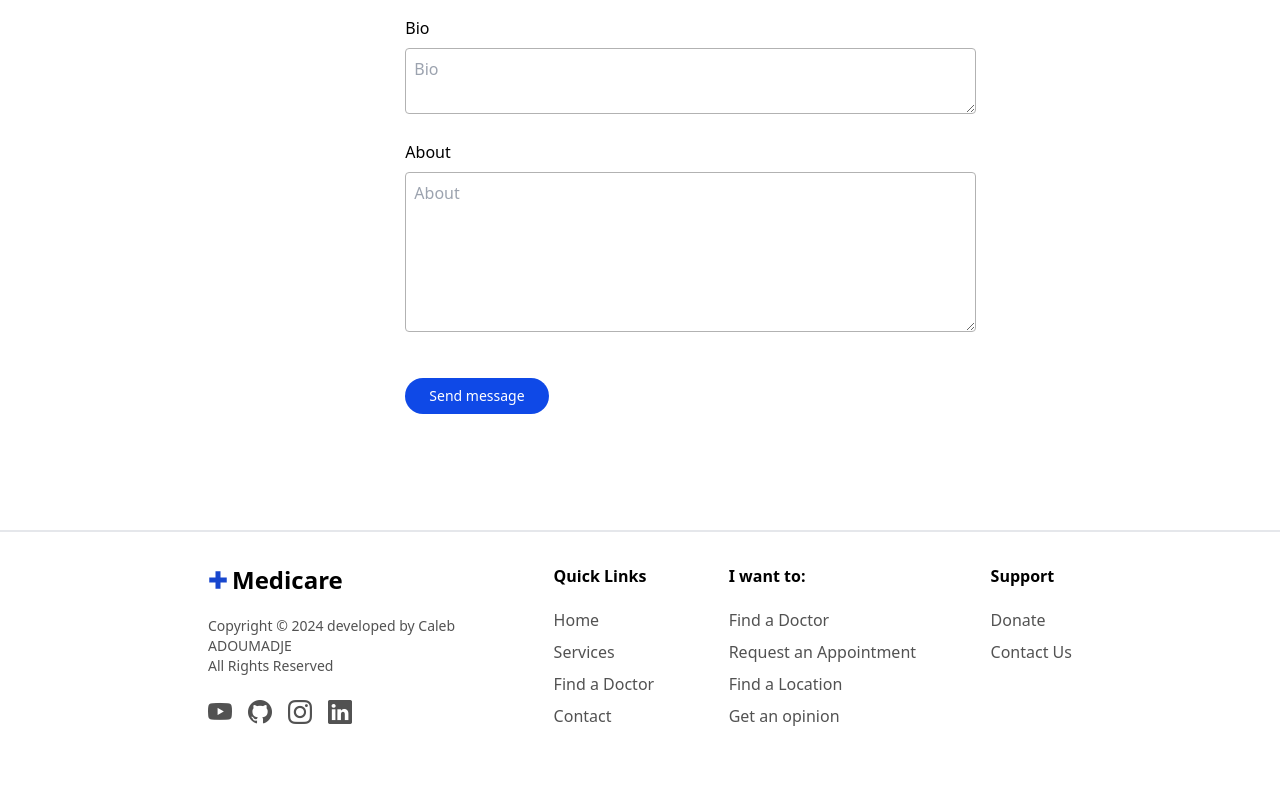
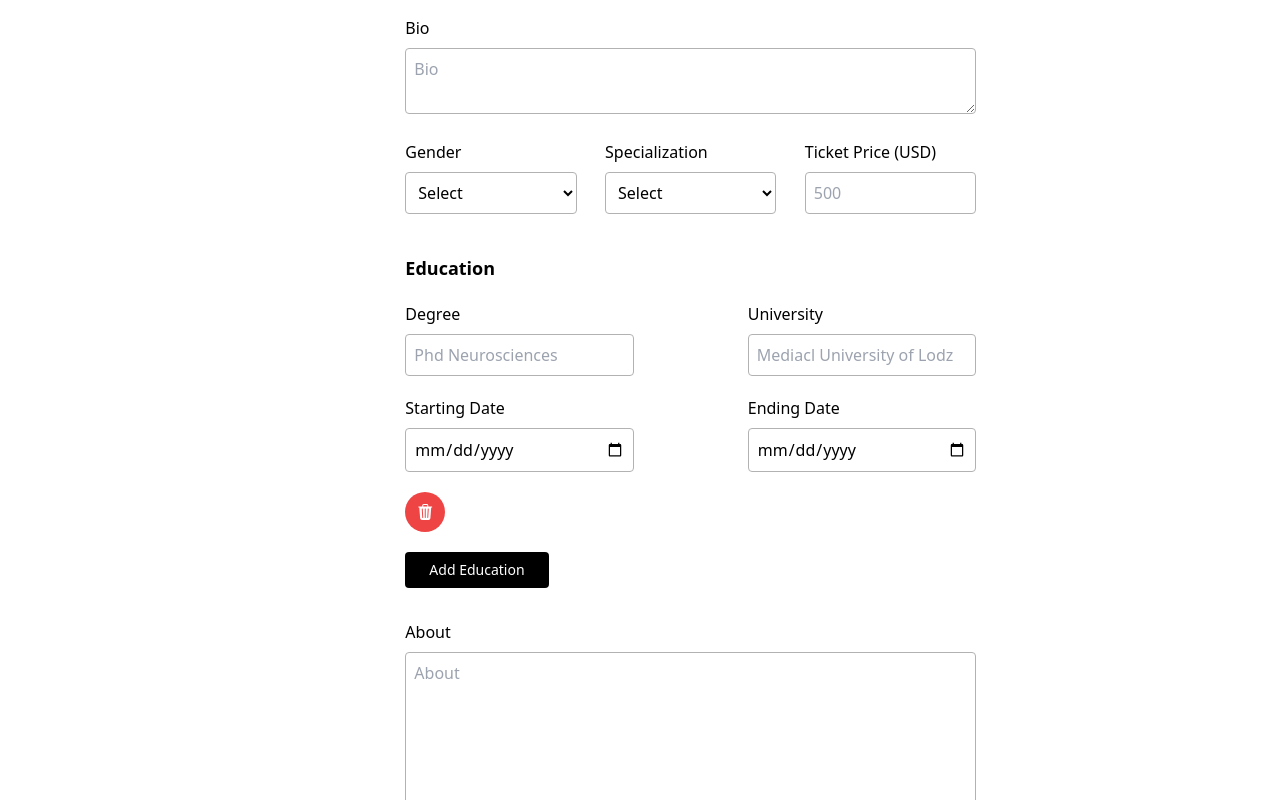
Before and after one commit to adoumadje/medicare-frontend, an Angular app: page / in a window 1280 px wide. Shown: the part 652-1452 px from the top of the page. Built offline with nearby package versions, Linux system fonts and the light colour scheme.

Commit message:
up to education section

```diff
--- a/src/app/components/doctor-dashboard/doctor-dashboard.component.html
+++ b/src/app/components/doctor-dashboard/doctor-dashboard.component.html
@@ -196,6 +196,67 @@
                         placeholder="Bio"
                     ></textarea>
                 </div>
+                <div class="mt-5 flex justify-between">
+                    <div class="w-30p">
+                        <label for="" class="block mb-2">Gender</label>
+                        <select class="w-full border border-borderLightBlack px-2 py-2 rounded bg-transparent">
+                            <option value="">Select</option>
+                        </select>
+                    </div>
+                    <div class="w-30p">
+                        <label for="" class="block mb-2">Specialization</label>
+                        <select class="w-full border border-borderLightBlack px-2 py-2 rounded bg-transparent">
+                            <option value="">Select</option>
+                        </select>
+                    </div>
+                    <div class="w-30p">
+                        <label for="" class="block mb-2">Ticket Price (USD)</label>
+                        <input type="number" class="w-full border border-borderLightBlack px-2 py-2 rounded"
+                            placeholder="500"
+                        >
+                    </div>
+                </div>
+
+                <div class="mt-10">
+                    <h4 for="" class="mb-5 font-semibold text-lg">Education</h4>
+                    <div>
+                        <div class="flex justify-between">
+                            <div class="w-40p">
+                                <label for="" class="block mb-2">Degree</label>
+                                <input type="text" class="w-full border border-borderLightBlack px-2 py-2 rounded"
+                                    placeholder="Phd Neurosciences"
+                                >
+                            </div>
+                            <div class="w-40p">
+                                <label for="" class="block mb-2">University</label>
+                                <input type="text" class="w-full border border-borderLightBlack px-2 py-2 rounded"
+                                    placeholder="Mediacl University of Lodz"
+                                >
+                            </div>
+                        </div>
+                        <div class="flex justify-between mt-5">
+                            <div class="w-40p">
+                                <label for="" class="block mb-2">Starting Date</label>
+                                <input type="date" class="w-full border border-borderLightBlack px-2 py-2 rounded"
+                                    placeholder="Phd Neurosciences"
+                                >
+                            </div>
+                            <div class="w-40p">
+                                <label for="" class="block mb-2">Ending Date</label>
+                                <input type="date" class="w-full border border-borderLightBlack px-2 py-2 rounded"
+                                    placeholder="Mediacl University of Lodz"
+                                >
+                            </div>
+                        </div>
+                        <button class="bg-red-500 w-10 h-10 rounded-full mt-5 transform hover:scale-105">
+                            <i class="bi bi-trash3-fill text-white"></i>
+                        </button>
+                    </div>
+                    <div class="">
+                        <button class="bg-black text-white sm:text-md text-sm px-5 sm:px-6 py-2 mt-5 mb-3 rounded  focus:ring-2 transform hover:scale-105"
+                        >Add Education</button>
+                    </div>
+                </div>
 
 
                 <div class="mt-5">
--- a/tailwind.config.js
+++ b/tailwind.config.js
@@ -40,6 +40,7 @@ module.exports = {
         '140': '40rem',
         '60p': '60%',
         '40p': '40%',
+        '30p': '30%',
         '20p': '20%'
       },
       height: {
```
